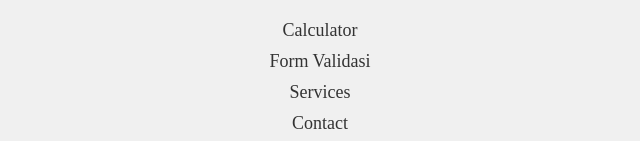
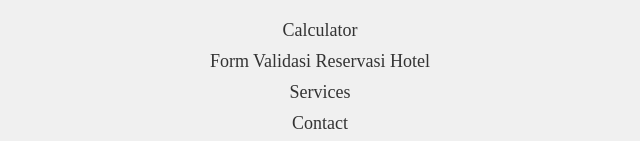
Before and after one commit to antonsuteja/antonsuteja.github.io, a plain HTML site: page index.html in a window 1280 px wide. Both pictures are taken after a click on the element 639 px from the left and 425 px from the top of the page. Shown: the part 343-484 px from the top of the page, without its empty margins (320-960 px from the left). Drawn offline with Linux system fonts and the light colour scheme.

Commit message:
Update index.html

```diff
--- a/index.html
+++ b/index.html
@@ -18,7 +18,7 @@
         <nav class="menu-content" id="menu-content">
             <ul>
                 <li><a href="calculator.html" target="_blank">Calculator</a></li>
-                <li><a href="#">Form Validasi</a></li>
+                <li><a href="input.html">Form Validasi Reservasi Hotel</a></li>
                 <li><a href="#">Services</a></li>
                 <li><a href="#">Contact</a></li>
             </ul>
```
